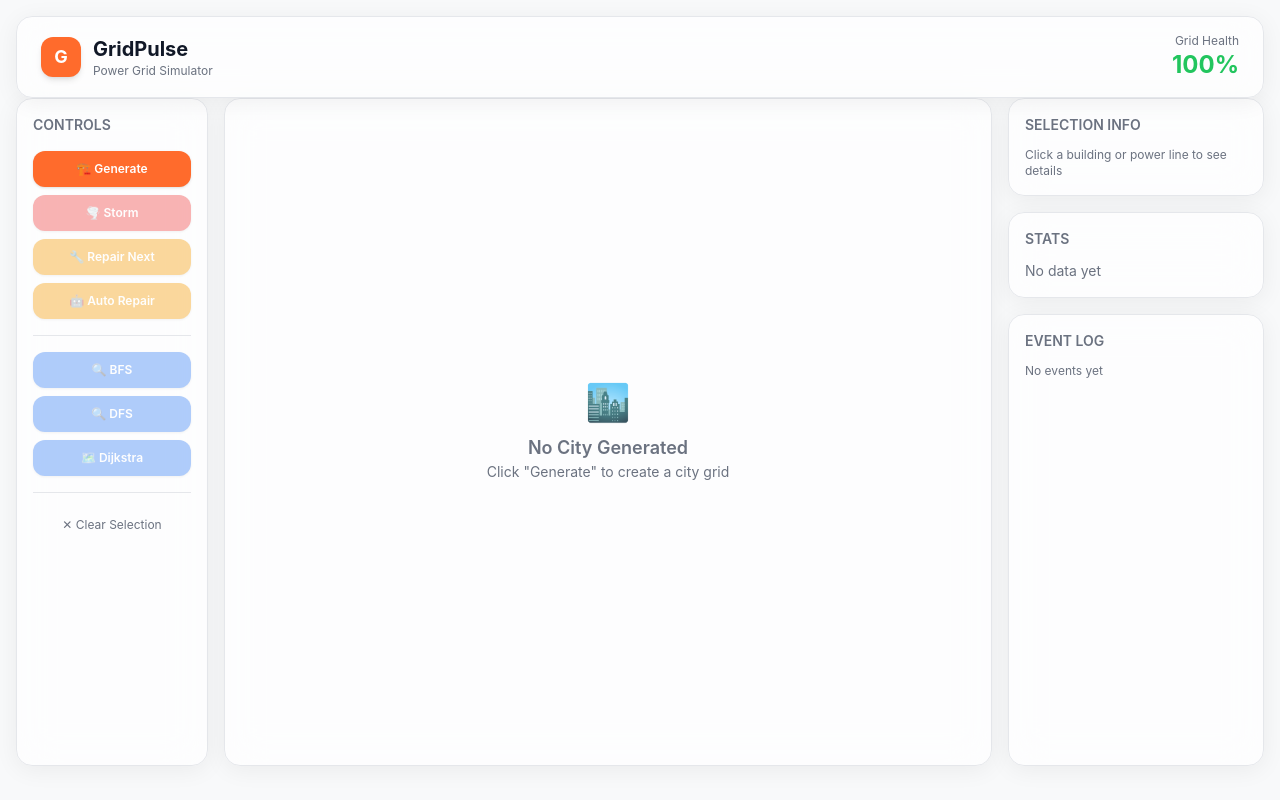
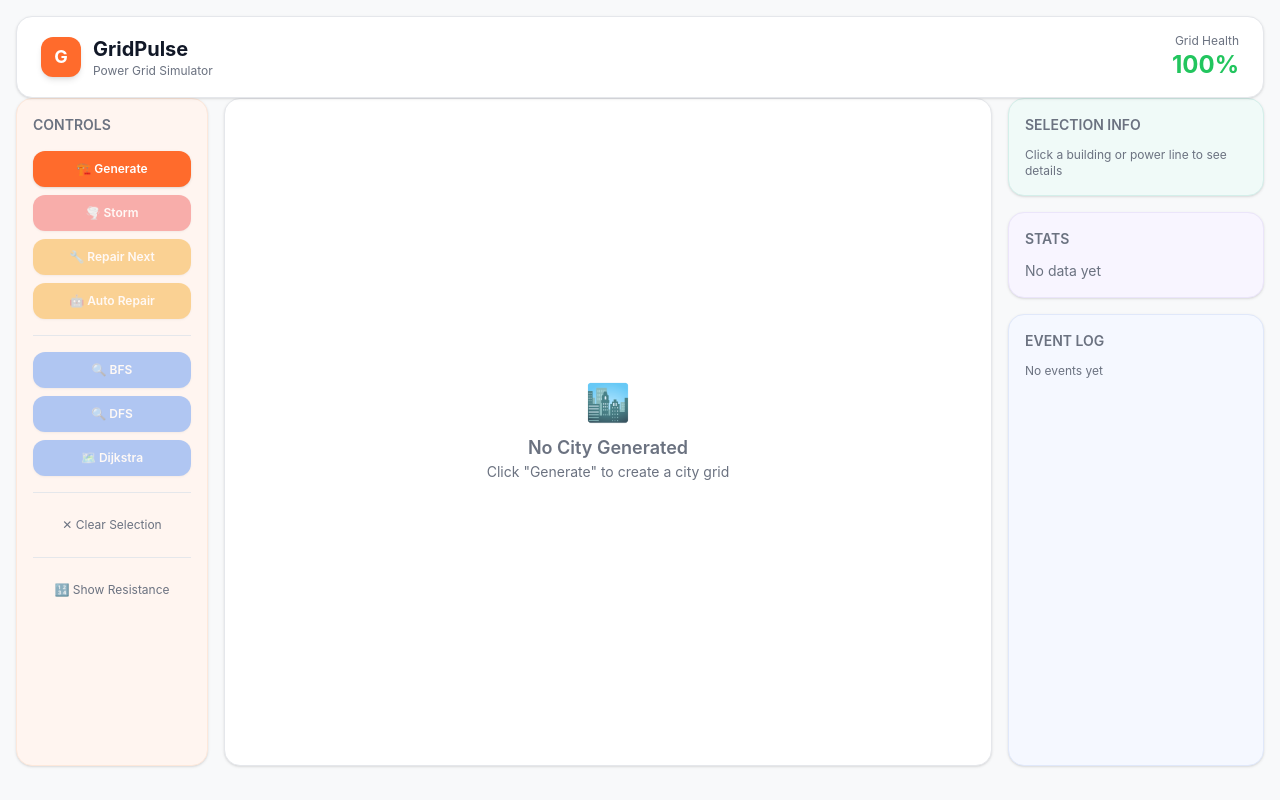
Before and after one commit to AbihaEhtisham/gridpulse2.O, a React (Vite) app in the folder frontend/: page / in a window 1280 px wide. Built offline with nearby package versions, Linux system fonts and the light colour scheme.

Commit message:
Added Light shades

```diff
--- a/frontend/src/App.tsx
+++ b/frontend/src/App.tsx
@@ -17,6 +17,7 @@ export default function App() {
   // Selection state
   const [selectedVertex, setSelectedVertex] = useState<Vertex | null>(null)
   const [selectedEdge, setSelectedEdge] = useState<Edge | null>(null)
+  const [showResistance, setShowResistance] = useState(false)
 
   // Algorithm results
   const [highlightedVertices, setHighlightedVertices] = useState<number[]>([])
@@ -267,7 +268,7 @@ export default function App() {
   return (
     <div className="min-h-screen bg-bg-primary">
       {/* Navbar */}
-      <nav className="glass-card sticky top-4 mx-4 px-6 py-4 flex items-center justify-between z-50">
+      <nav className="sticky top-4 mx-4 px-6 py-4 flex items-center justify-between z-50 rounded-2xl border border-border-subtle bg-panel-nav shadow-sm">
         <div className="flex items-center gap-3">
           <div className="w-10 h-10 bg-accent rounded-xl flex items-center justify-center text-white font-bold text-lg shadow-md">G</div>
           <div>
@@ -297,7 +298,7 @@ export default function App() {
       {/* Main Layout */}
       <div className="flex gap-4 p-4 h-[calc(100vh-100px)]">
         {/* Left Panel - Controls */}
-        <div className="glass-card w-48 p-4 flex flex-col gap-2">
+        <div className="w-48 p-4 flex flex-col gap-2 rounded-2xl border border-panel-controls bg-panel-controls shadow-sm">
           <h2 className="text-sm font-semibold text-text-secondary mb-2">CONTROLS</h2>
           <button onClick={handleGenerate} disabled={loading} className="btn-primary">🏗️ Generate</button>
           <button onClick={handleStorm} disabled={!cityState || loading} className="btn-danger">🌪️ Storm</button>
@@ -315,10 +316,17 @@ export default function App() {
           </button>
           <div className="border-t border-border-subtle my-2" />
           <button onClick={clearSelections} className="btn-ghost text-xs">✕ Clear Selection</button>
+          <div className="border-t border-border-subtle my-2" />
+          <button
+            onClick={() => setShowResistance(!showResistance)}
+            className={`text-xs ${showResistance ? 'btn-info' : 'btn-ghost'}`}
+          >
+            {showResistance ? '🔢 Hide Resistance' : '🔢 Show Resistance'}
+          </button>
         </div>
 
         {/* Center - City Map */}
-        <div className="flex-1 glass-card overflow-hidden relative">
+        <div className="flex-1 overflow-hidden relative rounded-2xl border border-border-subtle bg-panel-map shadow-sm">
           <CityMap
             cityState={cityState}
             selectedVertex={selectedVertex}
@@ -328,6 +336,7 @@ export default function App() {
             pathEdges={pathEdges}
             onVertexClick={handleVertexClick}
             onEdgeClick={handleEdgeClick}
+            showResistance={showResistance}
           />
           <StormOverlay isActive={algorithmMode === 'storm'} severity={65} />
         </div>
@@ -336,7 +345,7 @@ export default function App() {
         <div className="w-64 flex flex-col gap-4">
           <InfoCard selectedVertex={selectedVertex} selectedEdge={selectedEdge} health={health} />
 
-          <div className="glass-card p-4">
+          <div className="p-4 rounded-2xl border border-panel-stats bg-panel-stats shadow-sm">
             <h2 className="text-sm font-semibold text-text-secondary mb-3">STATS</h2>
             {cityState ? (
               <div className="space-y-2 text-sm">
@@ -350,7 +359,7 @@ export default function App() {
             )}
           </div>
 
-          <div className="glass-card p-4 flex-1 overflow-hidden flex flex-col">
+          <div className="p-4 flex-1 overflow-hidden flex flex-col rounded-2xl border border-panel-events bg-panel-events shadow-sm">
             <h2 className="text-sm font-semibold text-text-secondary mb-3">EVENT LOG</h2>
             <div className="flex-1 overflow-y-auto space-y-2 text-xs">
               {eventLog.length === 0 ? (
--- a/frontend/src/components/map/CityMap.tsx
+++ b/frontend/src/components/map/CityMap.tsx
@@ -12,6 +12,7 @@ interface CityMapProps {
   pathEdges: number[]
   onVertexClick: (vertex: Vertex) => void
   onEdgeClick: (edge: Edge) => void
+  showResistance: boolean
 }
 
 export default function CityMap({
@@ -23,6 +24,7 @@ export default function CityMap({
   pathEdges,
   onVertexClick,
   onEdgeClick,
+  showResistance,
 }: CityMapProps) {
   const [hoveredVertex, setHoveredVertex] = useState<Vertex | null>(null)
   const [hoveredEdge, setHoveredEdge] = useState<Edge | null>(null)
@@ -85,7 +87,7 @@ export default function CityMap({
       onMouseMove={handleMouseMove}
       onMouseUp={handleMouseUp}
       onMouseLeave={handleMouseUp}
-      style={{ background: '#FAFAFA', borderRadius: 12, cursor: isPanning.current ? 'grabbing' : 'grab' }}
+      style={{ background: '#FFFFFF', borderRadius: 12, cursor: isPanning.current ? 'grabbing' : 'grab' }}
     >
       <g transform={`translate(${pan.x},${pan.y}) scale(${zoom})`}>
         {/* Edges */}
@@ -105,6 +107,7 @@ export default function CityMap({
               isInPath={pathEdgeSet.has(edge.id)}
               onClick={onEdgeClick}
               onHover={(e) => setHoveredEdge(e)}
+              showResistance={showResistance}
             />
           )
         })}
--- a/frontend/src/components/map/PowerLine.tsx
+++ b/frontend/src/components/map/PowerLine.tsx
@@ -12,9 +12,10 @@ interface PowerLineProps {
   isInPath: boolean
   onClick: (edge: Edge) => void
   onHover: (edge: Edge | null) => void
+  showResistance: boolean
 }
 
-export default function PowerLine({ edge, sourceX, sourceY, destX, destY, isSelected, isInPath, onClick, onHover }: PowerLineProps) {
+export default function PowerLine({ edge, sourceX, sourceY, destX, destY, isSelected, isInPath, onClick, onHover, showResistance }: PowerLineProps) {
   const color = EDGE_STATUS_COLORS[edge.status] || '#999'
   const strokeW = isSelected || isInPath ? 3.5 : 2
 
@@ -78,12 +79,16 @@ export default function PowerLine({ edge, sourceX, sourceY, destX, destY, isSele
         </line>
       )}
 
-      {/* Hover tooltip */}
+      {/* Resistance label */}
+      {showResistance && (
         <g style={{ pointerEvents: 'none' }}>
-        <text x={midX} y={midY - 6} textAnchor="middle" fontSize={8} fill="#6B7280">
+          <rect x={midX - 18} y={midY - 16} width={36} height={14} rx={4} fill="white" fillOpacity={0.9} />
+          <text x={midX} y={midY - 5} textAnchor="middle" fontSize={8} fill="#6B7280" fontWeight={600}>
             {edge.resistance.toFixed(1)}Ω
           </text>
         </g>
+      )}
+
       {/* Repair animation */}
       {edge.status === 3 && (
         <motion.line
--- a/frontend/src/components/panels/InfoCard.tsx
+++ b/frontend/src/components/panels/InfoCard.tsx
@@ -9,7 +9,7 @@ interface InfoCardProps {
 export default function InfoCard({ selectedVertex, selectedEdge }: InfoCardProps) {
   if (!selectedVertex && !selectedEdge) {
     return (
-      <div className="glass-card p-4">
+      <div className="p-4 space-y-4 rounded-2xl border border-panel-info bg-panel-info shadow-sm">
         <h2 className="text-sm font-semibold text-text-secondary mb-3">SELECTION INFO</h2>
         <p className="text-xs text-text-secondary">Click a building or power line to see details</p>
       </div>
--- a/frontend/src/index.css
+++ b/frontend/src/index.css
@@ -71,6 +71,21 @@ body {
   @apply px-3 py-2 text-text-secondary text-xs rounded-xl
          hover:bg-gray-100 transition-all duration-200;
 }
+
+/* Panel background colors */
+.bg-panel-controls { background: #FFF5F0; }
+.bg-panel-map { background: #FFFFFF; }
+.bg-panel-info { background: #F0FAF8; }
+.bg-panel-stats { background: #F8F5FF; }
+.bg-panel-events { background: #F5F8FF; }
+.bg-panel-nav { background: #FFFFFF; }
+
+/* Subtle borders matching each panel */
+.border-panel-controls { border-color: #FDE8DB; }
+.border-panel-info { border-color: #D4EFEA; }
+.border-panel-stats { border-color: #EBE5FA; }
+.border-panel-events { border-color: #E0E8FA; }
+
 /* ============================================
    ANIMATIONS
    ============================================ */
```
Lines whose indentation alone changed are shown as unchanged.
